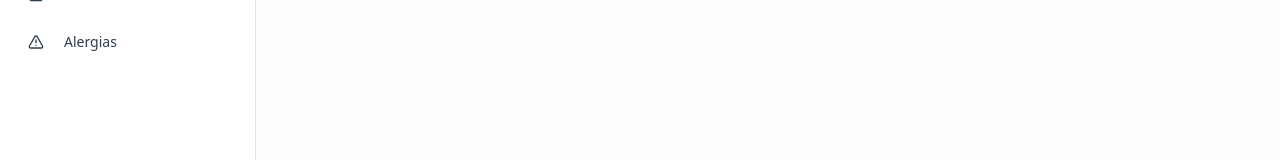
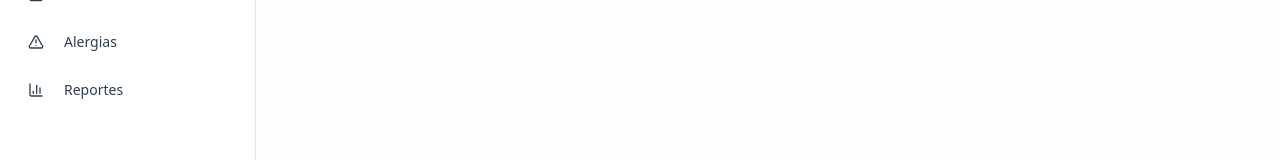
Before and after one commit to SanitasTeam3/MiPildora-frontend, a React (Vite) app: page / in a window 1280 px wide. Shown: the part 315-475 px from the top of the page. Built offline with nearby package versions, Linux system fonts and the light colour scheme.

Commit message:
refactor(sidebar): Eliminar funcionalidades no utilizadas

```diff
--- a/src/components/layout/Sidebar.jsx
+++ b/src/components/layout/Sidebar.jsx
@@ -48,6 +48,13 @@ const navigationItems = [
     label: 'Alergias',
     icon: AlertTriangle,
     href: '/alergias',
+    badge: null
+  },
+  {
+    id: 'reports',
+    label: 'Reportes',
+    icon: BarChart3,
+    href: '/reportes',
     badge: null
   },
 ];
```
